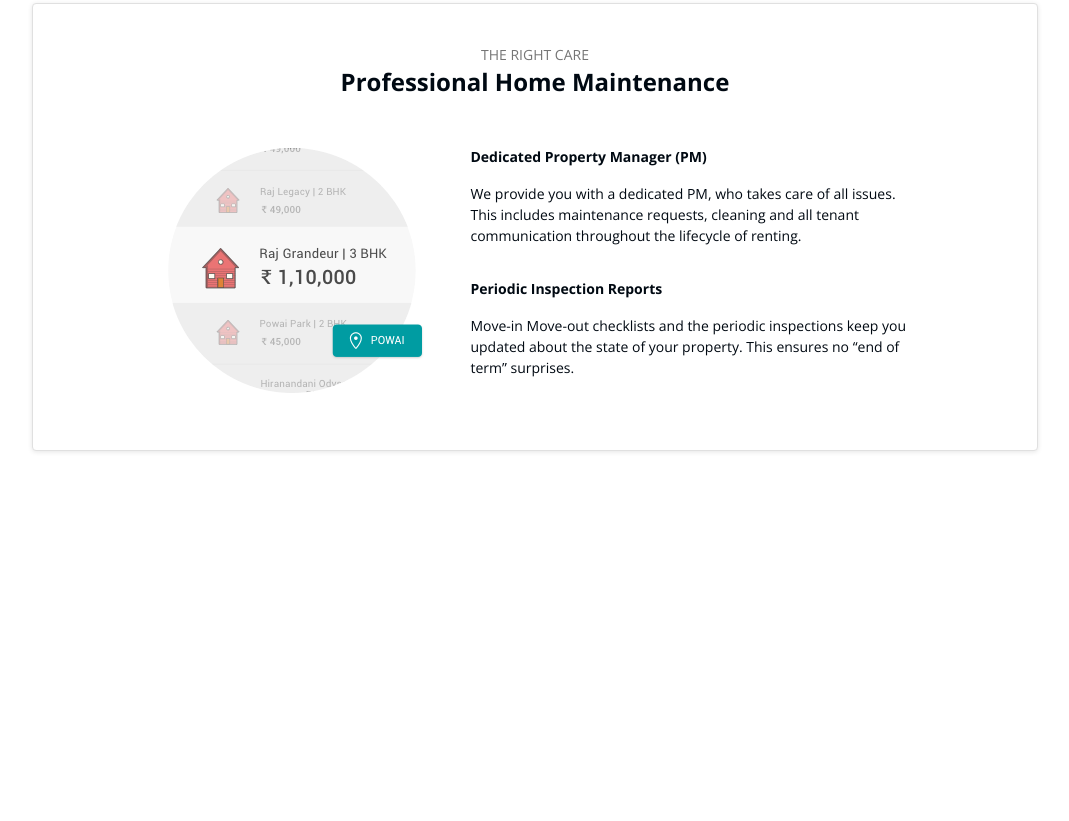
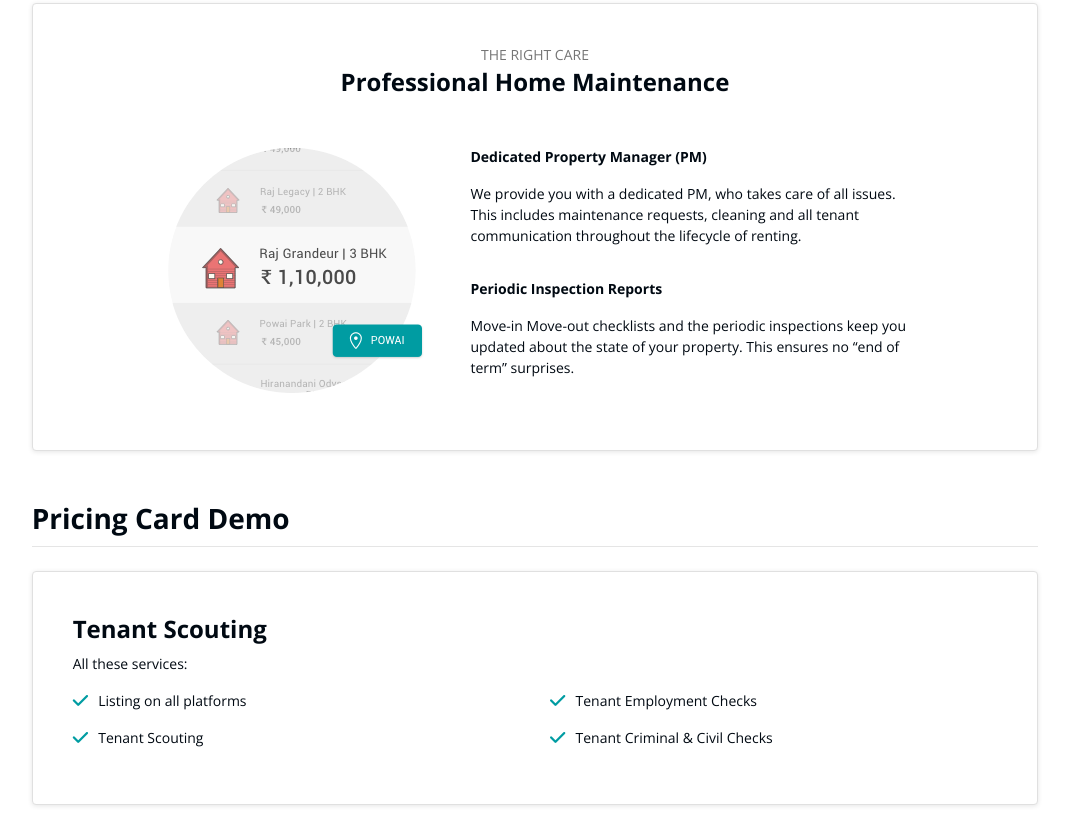
Before and after one commit to sushantkumar23/azuro-css, a website: page docs/demo.html in a window 1280 px wide. Shown: the part 1087-1908 px from the top of the page, without its empty margins (105-1174 px from the left). Before the commit the page ends 1554 px from the top, so only its background shows below. Drawn offline with nearby package versions, Linux system fonts and the light colour scheme; a script that the page names is missing.

Commit message:
Adding pricing card demo

```diff
--- a/docs/demo.html
+++ b/docs/demo.html
@@ -116,6 +116,39 @@
 					</div>
 				</div>
 			</div>
+			<div class="row">
+				<div class="col-12 col-md-10 mx-auto">
+					<!-- Card Demo -->
+					<div class="container my-3">
+						<div class="row py-3">
+							<div class="col-12">
+								<h1>Pricing Card Demo</h1>
+								<hr class="my-2">
+							</div>
+						</div>
+						<div class="card">
+							<div class="card-block">
+								<div class="row">
+									<div class="col-12">
+										<h2>Tenant Scouting</h2>
+										<p>All these services:</p>
+									</div>
+								</div>
+								<div class="row">
+									<div class="col-12 col-md-6">
+										<p><i class="fa fa-lg fa-fw fa-check text-secondary pr-3"></i> Listing on all platforms</p>
+										<p><i class="fa fa-lg fa-fw fa-check text-secondary pr-3"></i> Tenant Scouting</p>
+									</div>
+									<div class="col-12 col-md-6">
+										<p><i class="fa fa-lg fa-fw fa-check text-secondary pr-3"></i> Tenant Employment Checks</p>
+										<p><i class="fa fa-lg fa-fw fa-check text-secondary pr-3"></i> Tenant Criminal &amp; Civil Checks</p>
+									</div>
+								</div>
+							</div>
+						</div>
+					</div>
+				</div>
+			</div>
 		</div>
 		<script src="https://code.jquery.com/jquery-3.1.1.slim.min.js" integrity="sha384-A7FZj7v+d/sdmMqp/nOQwliLvUsJfDHW+k9Omg/a/EheAdgtzNs3hpfag6Ed950n" crossorigin="anonymous"></script>
 		<script src="https://cdnjs.cloudflare.com/ajax/libs/tether/1.4.0/js/tether.min.js" integrity="sha384-DztdAPBWPRXSA/3eYEEUWrWCy7G5KFbe8fFjk5JAIxUYHKkDx6Qin1DkWx51bBrb" crossorigin="anonymous"></script>
--- a/scss/_custom.scss
+++ b/scss/_custom.scss
@@ -5,37 +5,6 @@ body, h3 { letter-spacing: 0.3 }
 h2, h4 { letter-spacing: 0.08; }
 .display-1, .display-2 { letter-spacing: 0.11; }
 nav { letter-spacing:0.05; }
-.navbar {
-	padding-top: .675rem;
-	padding-bottom: .675rem;
-	// == move these as and when required. They are not required when bg is transparent
-	box-shadow: 0 1px 5px 0 rgba(0,0,0,.1);
-	border-bottom: 1px solid rgba(0,0,0,0.12);}
-	// == end
-.navbar-nav {
-	font-weight: 300;
-	line-height: 2;
-}
-.navbar-light .navbar-nav .open > .nav-link,
-.navbar-light .navbar-nav .active > .nav-link,
-.navbar-light .navbar-nav .nav-link.open,
-.navbar-light .navbar-nav .nav-link.active {
-	color: $azuro-blue;;
-}
-.azuro-call-icon {
-	align-self: flex-start;
-	padding: 0.25rem 0.75rem;
-	font-size: 1rem;
-	line-height: 1;
-	background: transparent;
-	border: 1px solid transparent;
-	border-radius: 0.25rem;
-	position: absolute;
-	right: 0.5rem;
-}
-.fa-lg.fa-va-fix {
-	vertical-align: -50%;
-}
 //Buttons
 .btn {
 	padding: $btn-padding-y $btn-padding-x;
@@ -48,6 +17,9 @@ nav { letter-spacing:0.05; }
 .btn-sm {
 	padding: $btn-padding-y-sm $btn-padding-x-sm;
 	font-size: $font-size-sm;
+}
+.text-secondary {
+	color: $azuro-teal;
 }
 
 //Forms
@@ -90,3 +62,34 @@ input.form-control.input-group-addon {
 .navbar-light .navbar-toggler {
 	border-color: transparent;
 }
+.navbar {
+	padding-top: .675rem;
+	padding-bottom: .675rem;
+	// == move these as and when required. They are not required when bg is transparent
+	box-shadow: 0 1px 5px 0 rgba(0,0,0,.1);
+	border-bottom: 1px solid rgba(0,0,0,0.12);}
+	// == end
+.navbar-nav {
+	font-weight: 300;
+	line-height: 2;
+}
+.navbar-light .navbar-nav .open > .nav-link,
+.navbar-light .navbar-nav .active > .nav-link,
+.navbar-light .navbar-nav .nav-link.open,
+.navbar-light .navbar-nav .nav-link.active {
+	color: $azuro-blue;;
+}
+.azuro-call-icon {
+	align-self: flex-start;
+	padding: 0.25rem 0.75rem;
+	font-size: 1rem;
+	line-height: 1;
+	background: transparent;
+	border: 1px solid transparent;
+	border-radius: 0.25rem;
+	position: absolute;
+	right: 0.5rem;
+}
+.fa-lg.fa-va-fix {
+	vertical-align: -50%;
+}
```
Also changed, not shown: docs/elements.html (+1 -1 lines), dist/css/main.css, docs/css/main.css.
